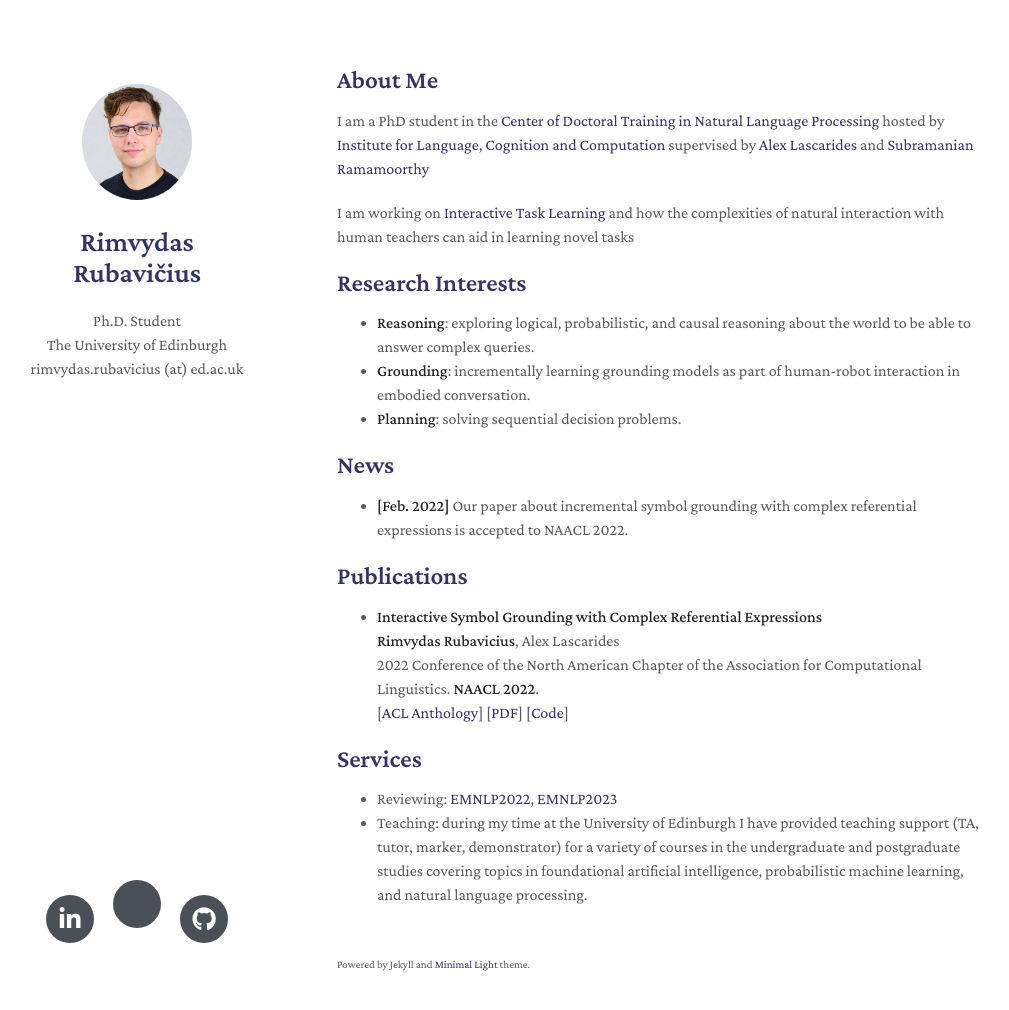
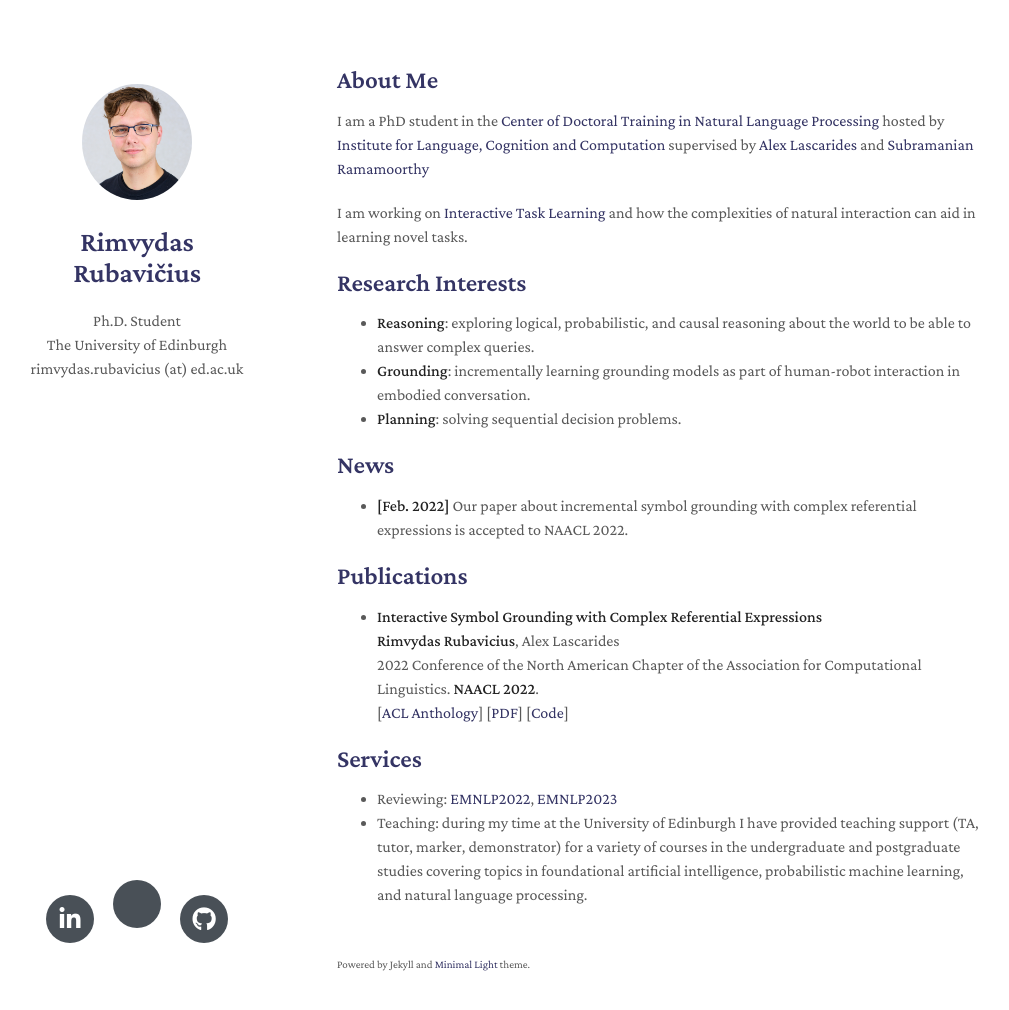
Before and after one commit to rimvydasrub/rimvydasrub.github.io, a Jekyll site: the page built from index.md, in a window 1280 px wide and 1045 px high. Shown: the top 1010 px of the window, without its empty margins (133-1142 px from the left). Built offline with Jekyll 4.4.1, drawn with Linux system fonts in a browser that asks for light colours; nearby versions of some CDN libraries; a style sheet for code colours, icons or effects is not loaded; our own code applies the rules of GitHub Pages for plain Markdown files.

Commit message:
Update index.md

```diff
--- a/index.md
+++ b/index.md
@@ -8,7 +8,7 @@ I am a PhD student in the [Center of Doctoral Training in Natural Language Proce
 hosted by [Institute for Language, Cognition and Computation](https://web.inf.ed.ac.uk/ilcc)
 supervised by [Alex Lascarides](http://homepages.inf.ed.ac.uk/alex/) and [Subramanian Ramamoorthy](http://rad.inf.ed.ac.uk/)
 
-I am working on [Interactive Task Learning](https://mitpress.mit.edu/books/interactive-task-learning) and how the complexities of natural interaction with human teachers can aid in learning novel tasks
+I am working on [Interactive Task Learning](https://mitpress.mit.edu/books/interactive-task-learning) and how the complexities of natural interaction can aid in learning novel tasks.
 
 ## Research Interests
 
```
